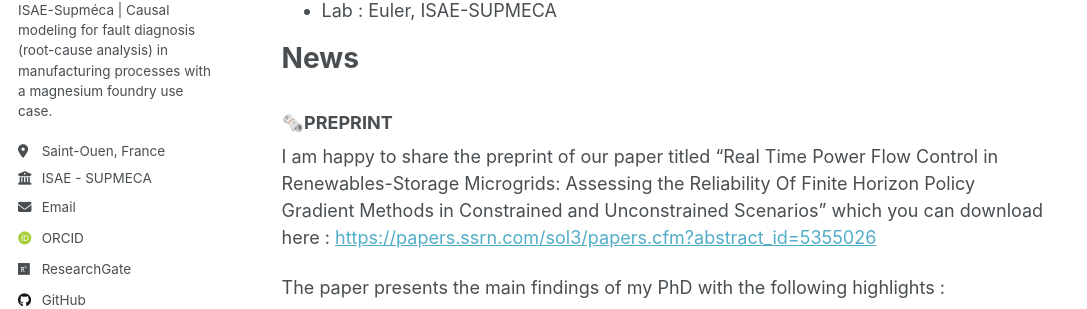
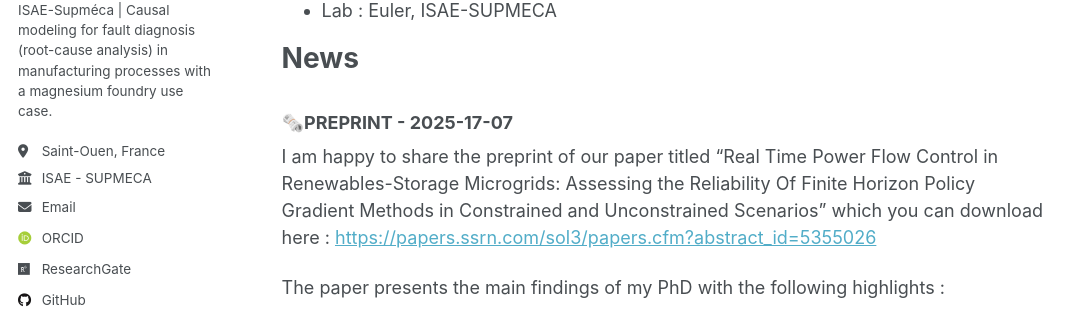
Before and after one commit to rimaoulhaj1/homepage, a Jekyll site: the page built from _pages/about.md, in a window 1280 px wide and 900 px high. Shown: the part 336-645 px from the top of the window, without its empty margins (0-1087 px from the left). Built offline with Jekyll 4.4.1, drawn with Linux system fonts in a browser that asks for light colours; some web fonts are replaced; a script that is not in the unit is left out.

Commit message:
Update about.md

```diff
--- a/_pages/about.md
+++ b/_pages/about.md
@@ -16,7 +16,7 @@ I am a Postdoctoral researcher at ISAE-Supméca. I work on causal modeling for f
 
 # News
 
-### 🗞️PREPRINT
+### 🗞️PREPRINT - 2025-17-07
 
 I am happy to share the preprint of our paper titled "Real Time Power Flow Control in Renewables-Storage Microgrids: Assessing the Reliability Of Finite Horizon Policy Gradient Methods in Constrained and Unconstrained Scenarios" which you can download here : [https://papers.ssrn.com/sol3/papers.cfm?abstract_id=5355026](https://papers.ssrn.com/sol3/papers.cfm?abstract_id=5355026)
 
```
